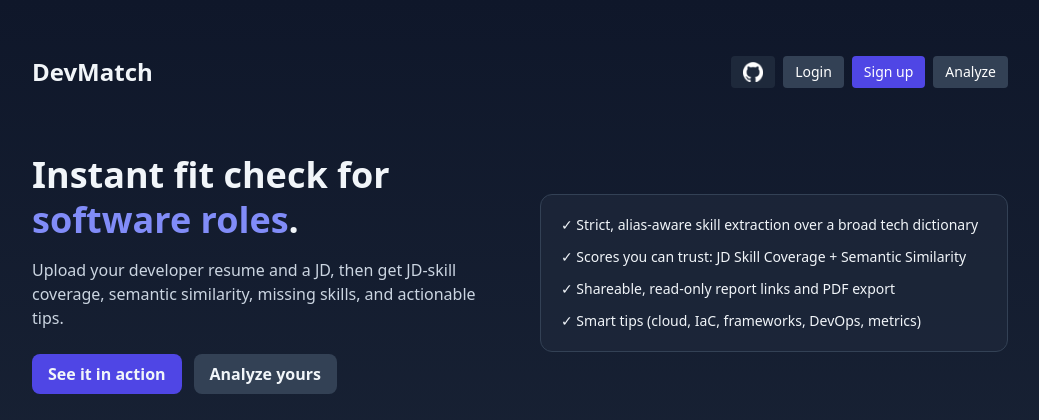
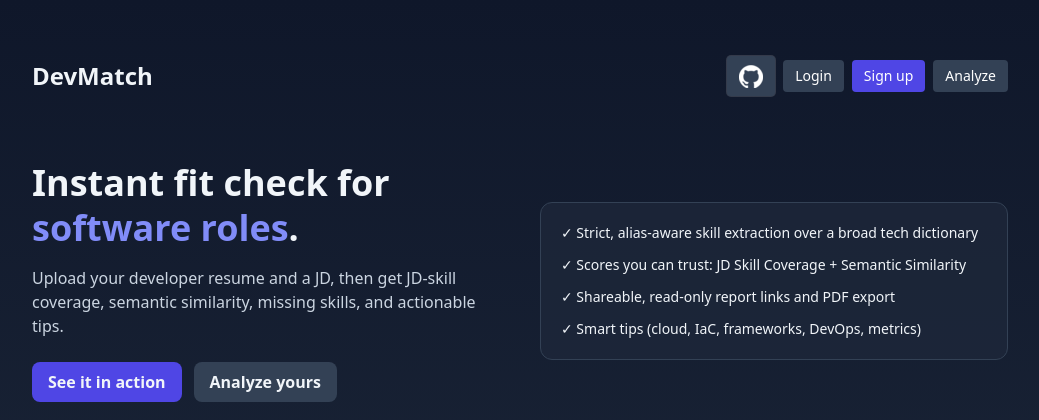
Before and after one commit to EgglezosHub/Resume-Analyzer-Job-Match, a FastAPI app: page / in a window 1280 px wide. Shown: the top 420 px of the page, without its empty margins (120-1159 px from the left). Run offline with FastAPI, Linux system fonts and the light colour scheme; some libraries are stand-ins or nearby versions.

Commit message:
Fixed buttons

```diff
--- a/app/templates/landing.html
+++ b/app/templates/landing.html
@@ -17,7 +17,13 @@
           <a href="/dashboard" class="px-3 py-1.5 rounded bg-indigo-600 text-white text-sm">Dashboard</a>
           <a href="/logout" class="px-3 py-1.5 rounded bg-slate-200/20 text-white text-sm border border-white/10">Logout</a>
         {% else %}
-          <a href="/login/github" class="px-3 py-1.5 rounded bg-slate-800 text-white text-sm"><img src="/images/logo.png" alt="GitHub" class="h-5 w-5" /></a>
+            <a href="/login/github"
+               class="inline-flex items-center justify-center rounded bg-slate-700 hover:bg-slate-600
+                      ring-1 ring-white/15 px-3 py-2"
+               title="Login with GitHub" aria-label="Login with GitHub">
+              <img src="/images/logo.png" alt="" class="h-6 w-6 object-contain" />
+              <span class="sr-only">Login with GitHub</span>
+            </a>
           <a href="/login/password" class="px-3 py-1.5 rounded bg-slate-700 text-white text-sm">Login</a>
           <a href="/signup" class="px-3 py-1.5 rounded bg-indigo-600 text-white text-sm">Sign up</a>
         {% endif %}
```
